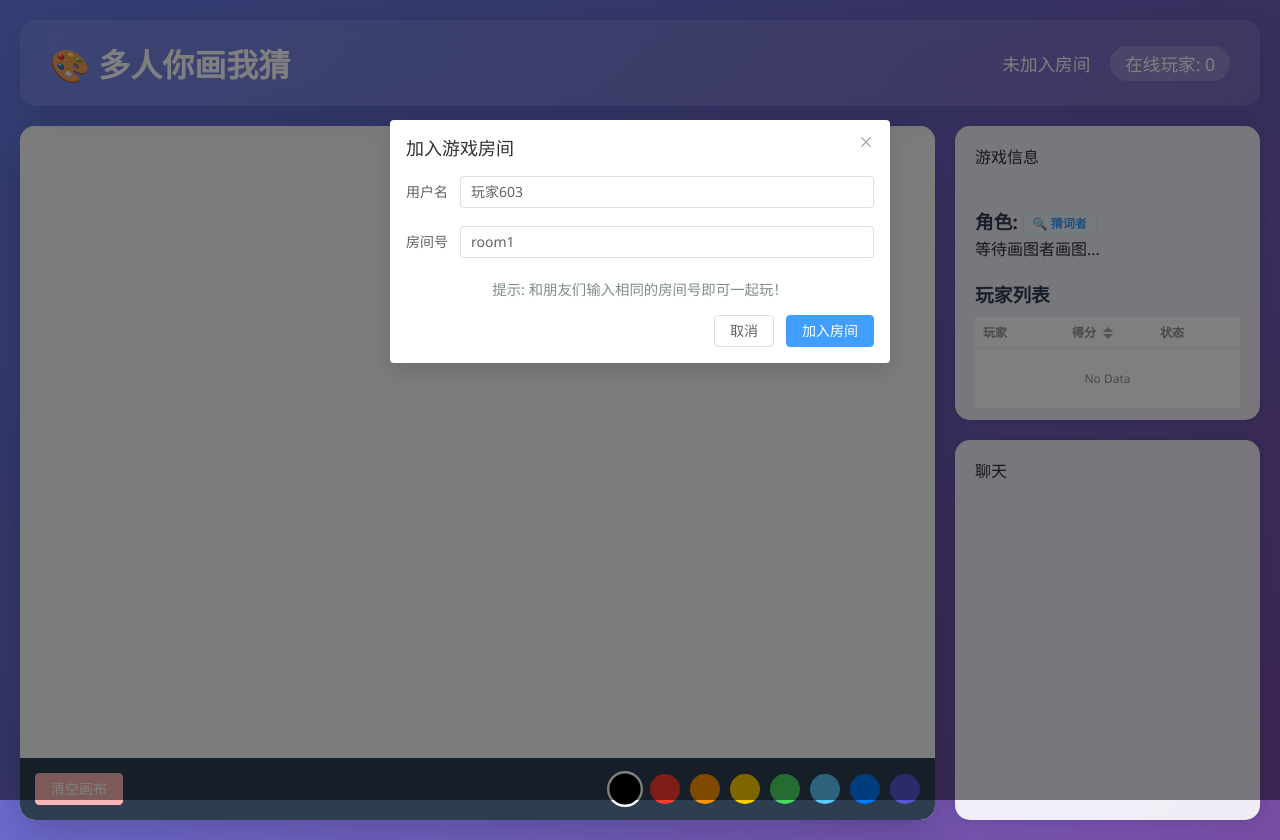
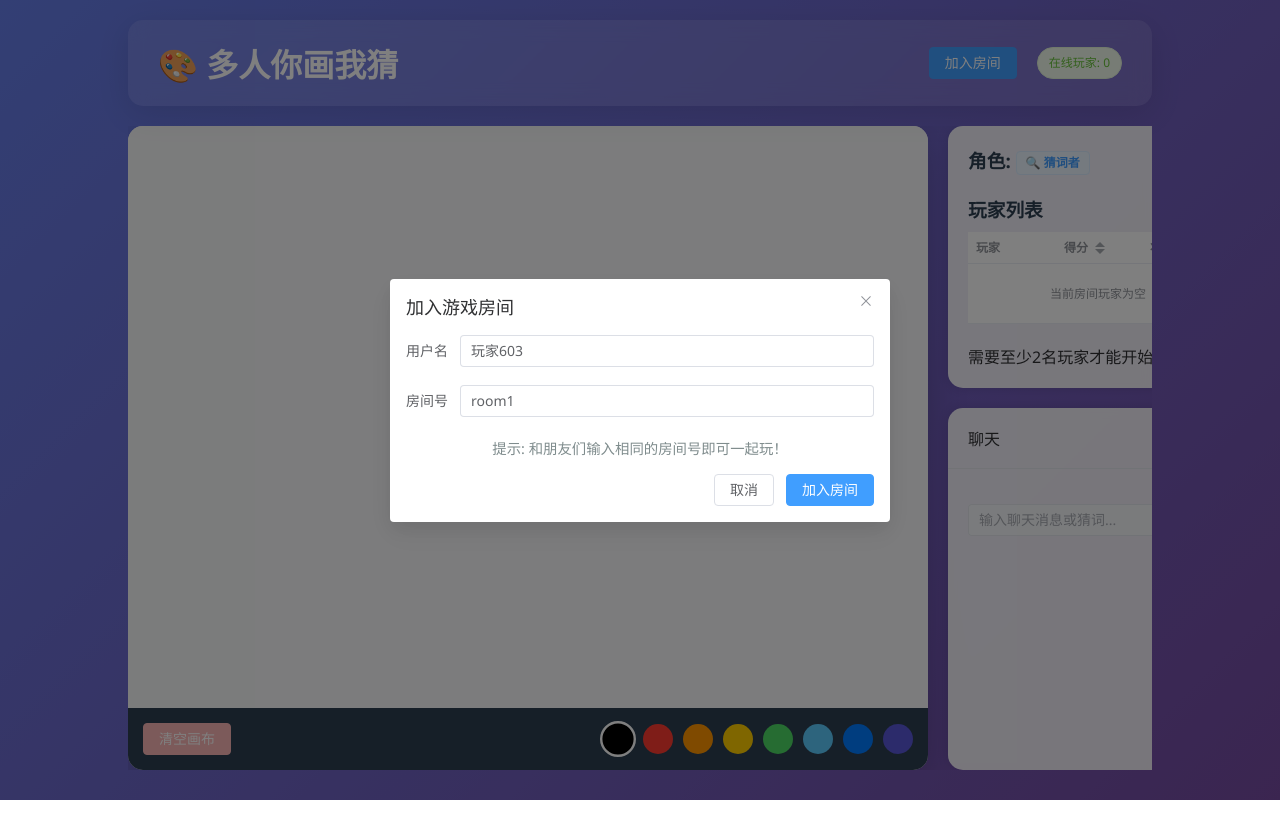
Before and after one commit to FFFV/Draw-Guess, a Vue app: page / in a window 1280 px wide. After the commit the page ends 800 px from the top, so only its background shows below. Built offline with nearby package versions, Linux system fonts and the light colour scheme.

Commit message:
style: 样式调增优化

```diff
--- a/src/App.vue
+++ b/src/App.vue
@@ -2,17 +2,19 @@
   <div class="game-container">
     <div class="header">
       <h1>🎨 多人你画我猜</h1>
-      <div class="room-info">
-        <span v-if="roomId">房间: {{ roomId }}</span>
-        <span v-else>未加入房间</span>
-        <span class="players-count">在线玩家: {{ players.length }}</span>
-        <div v-if="isGameStarted" class="game-stats">
-          <span class="round-info">第 {{ currentRound }}/{{ maxRounds }} 轮</span>
-          <span class="timer" :class="{ warning: timeLeft <= 10 }">
-            ⏱️ {{ Math.floor(timeLeft / 60) }}:{{ (timeLeft % 60).toString().padStart(2, '0') }}
-          </span>
+        <div class="room-info">
+          <el-tag v-if="roomId" type="info" :disable-transitions="true" size="large" :round="true">房间: {{ roomId }}</el-tag>
+          <el-button v-else type="primary" @click="showJoinDialog = true">
+            加入房间
+          </el-button>
+          <el-tag type="success" :disable-transitions="true" size="large" :round="true">在线玩家: {{ players.length }}</el-tag>
+          <div v-if="isGameStarted" class="game-stats">
+            <el-tag type="warning" :disable-transitions="true" size="large" :round="true">第 {{ currentRound }}/{{ maxRounds }} 轮</el-tag>
+            <el-tag :type="timeLeft <= 10 ? 'danger' : 'primary'" class="timer" :class="{ warning: timeLeft <= 10 }" size="large" :round="true" :disable-transitions="true">
+              ⏱️{{ Math.floor(timeLeft / 60) }}:{{ (timeLeft % 60).toString().padStart(2, '0') }}
+            </el-tag>
+          </div>
         </div>
-      </div>
     </div>
 
     <div class="game-content">
@@ -49,21 +51,18 @@
       <div class="right-panel">
         <!-- 游戏信息卡片 -->
         <el-card class="game-info-card">
-          <template #header>
-            <span>游戏信息</span>
-          </template>
           <div class="role-info">
             <h3>角色:
               <el-tag v-if="role === 'drawer'" type="danger">🎨 画图者</el-tag>
               <el-tag v-else type="primary">🔍 猜词者</el-tag>
             </h3>
-            <p v-if="isDrawer">你的题目: <span class="word">{{ currentWord }}</span></p>
-            <p v-else>等待画图者画图...</p>
+            <p v-if="isDrawer" style="margin-top: 5px;">你的题目: <span class="word">{{ currentWord }}</span></p>
+            <p v-if="!isDrawer && allPlayersReady">等待画图者画图...</p>
           </div>
 
           <div class="players-list">
             <h3>玩家列表</h3>
-            <el-table :data="players" size="small" style="width: 100%">
+            <el-table :data="players" size="small" style="width: 100%" empty-text="当前房间玩家为空">
               <el-table-column prop="username" label="玩家">
                 <template #default="{ row }">
                   <span :class="{ drawer: row.role === 'drawer' }">
@@ -81,8 +80,8 @@
                     </el-button>
                   </span>
                   <span v-else>
-                    <el-tag v-if="row.isReady" type="success" size="small">✅ 已准备</el-tag>
-                    <el-tag v-else type="info" size="small">⏳ 未准备</el-tag>
+                    <el-tag v-if="row.isReady" type="success" size="small" :disable-transitions="true">✅ 已准备</el-tag>
+                    <el-tag v-else type="info" size="small" :disable-transitions="true">⏳ 未准备</el-tag>
                   </span>
                 </template>
               </el-table-column>
@@ -123,6 +122,8 @@
               placeholder="输入聊天消息或猜词..."
               @keyup.enter="sendMessage"
               :disabled="!isConnected || (isDrawer && isGameStarted && !isGameFinished)"
+              maxlength="100"
+              show-word-limit
             />
             <el-button type="primary" @click="sendMessage" :disabled="!isConnected || (isDrawer && isGameStarted && !isGameFinished)">
               发送
@@ -133,7 +134,7 @@
     </div>
 
     <!-- 加入房间模态框 -->
-    <el-dialog v-model="showJoinDialog" title="加入游戏房间" width="500px" :close-on-click-modal="false">
+    <el-dialog v-model="showJoinDialog" title="加入游戏房间" width="500px" :close-on-click-modal="false" align-center>
       <el-form>
         <el-form-item label="用户名">
           <el-input v-model="username" placeholder="请输入用户名" />
@@ -533,9 +534,9 @@ onUnmounted(() => {
 <style scoped>
 /* 保留原有样式，可根据需要微调 */
 .game-container {
-  max-width: 1400px;
+  max-width: 80vw;
   margin: 0 auto;
-  height: 100vh;
+  height: calc(100vh - 50px);
   display: flex;
   flex-direction: column;
 }
@@ -566,12 +567,6 @@ onUnmounted(() => {
   align-items: center;
 }
 
-.players-count {
-  background: rgba(255, 255, 255, 0.2);
-  padding: 5px 15px;
-  border-radius: 20px;
-}
-
 .game-stats {
   display: flex;
   gap: 20px;
@@ -586,16 +581,7 @@ onUnmounted(() => {
   font-weight: bold;
 }
 
-.timer {
-  background: rgba(46, 204, 113, 0.3);
-  padding: 5px 15px;
-  border-radius: 20px;
-  color: white;
-  font-weight: bold;
-}
-
 .timer.warning {
-  background: rgba(231, 76, 60, 0.3);
   animation: pulse 1s infinite;
 }
 
@@ -609,6 +595,8 @@ onUnmounted(() => {
   display: flex;
   flex: 1;
   gap: 20px;
+  flex-wrap: nowrap;
+  overflow: auto;
   height: calc(100vh - 120px);
 }
 
@@ -673,14 +661,25 @@ canvas {
   transform: scale(1.2);
 }
 
-/* 卡片覆盖样式，使其背景半透 */
-.game-info-card,
-.chat-card {
-  background: rgba(255, 255, 255, 0.9);
+
+.game-info-card {background: rgba(255, 255, 255, 0.9);
   backdrop-filter: blur(5px);
   border-radius: 15px;
   border: none;
   box-shadow: 0 5px 20px rgba(0, 0, 0, 0.1);
+  overflow-y: auto;
+  max-height: 100%;
+}
+
+.chat-card {background: rgba(255, 255, 255, 0.9);
+  backdrop-filter: blur(5px);
+  border-radius: 15px;
+  border: none;
+  box-shadow: 0 5px 20px rgba(0, 0, 0, 0.1);
+  flex: 1;
+  display: flex;
+  flex-direction: column;
+  overflow: hidden; /* 防止内容溢出影响flex计算 */
 }
 
 .role-info h3 {
@@ -694,7 +693,6 @@ canvas {
   color: white;
   padding: 8px 15px;
   border-radius: 10px;
-  font-size: 1.2rem;
   font-weight: bold;
   margin-left: 10px;
 }
@@ -757,13 +755,16 @@ canvas {
 }
 
 .chat-messages {
-  height: 300px;
+  height: calc(100% - 50px);
   overflow-y: auto;
   margin-bottom: 15px;
   padding-right: 10px;
 }
 
 .chat-message {
+  word-wrap: break-word;
+  word-break: break-all;
+  white-space: normal;
   padding: 8px 12px;
   margin-bottom: 8px;
   background: #f8f9fa;
```
